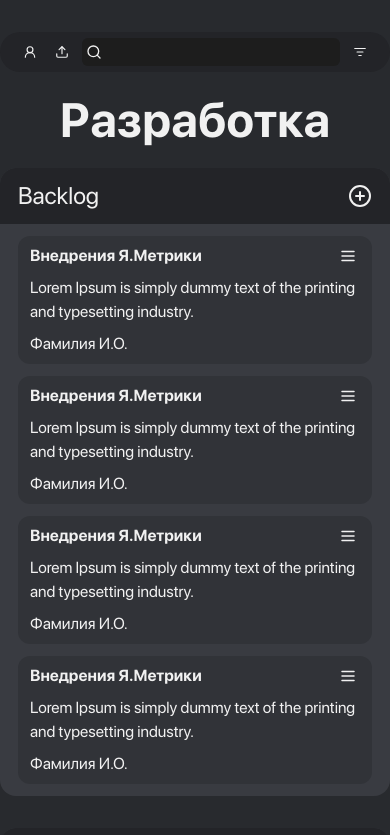
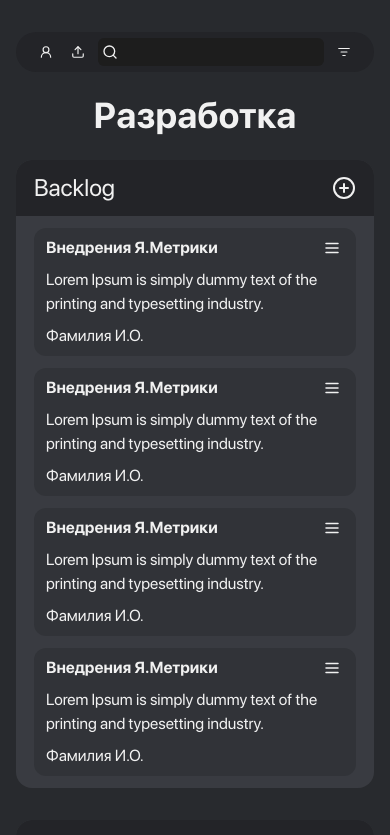
Before and after one commit to BigEnterpriseTechCorporation/Frontend, a Next.js app: page / in a window 390 px wide. Shown: the top 835 px of the page. Built offline with nearby package versions, Linux system fonts and the light colour scheme.

Commit message:
feat: add more responsive design

```diff
--- a/app/page.tsx
+++ b/app/page.tsx
@@ -28,9 +28,9 @@ export default function Home() {
 	return (
 		<Provider store={store}>
 			<div className="flex justify-center items-center h-min-screen sm:px-6 sm:py-7">
-				<section className="bg-DT_WTBack w-full h-full sm:px-11 py-8 sm:rounded-3xl">
+				<section className="bg-DT_WTBack w-full h-full sm:px-11 px-4 py-8 sm:rounded-3xl">
 					<Navigation />
-					<h1 className="font-bold text-5xl text-center py-6">Разработка</h1>
+					<h1 className="font-bold sm:text-5xl text-4xl text-center py-6">Разработка</h1>
 					<main
 						className="w-full grid gap-8 lg:grid-cols-3"
 						style={{gridTemplateRows:`repeat(${Math.ceil(taskGroups.length/3)},minmax(0,1fr))`}}
--- a/components/ui/input.tsx
+++ b/components/ui/input.tsx
@@ -6,7 +6,7 @@ interface InputProps extends ComponentPropsWithoutRef<"input">{}
 export default function Input({className, ...props}:InputProps){
   return (
 		<input
-			className={cn('bg-DT_TextboxCont', 'rounded-md', 'h-7', 'px-2', 'duration-300 ease-in-out', className)}
+			className={cn('bg-DT_TextboxCont', 'rounded-md', 'h-7 min-w-0', 'px-2', 'duration-300 ease-in-out', className)}
 			{...props}
 		/>
 	)
```
